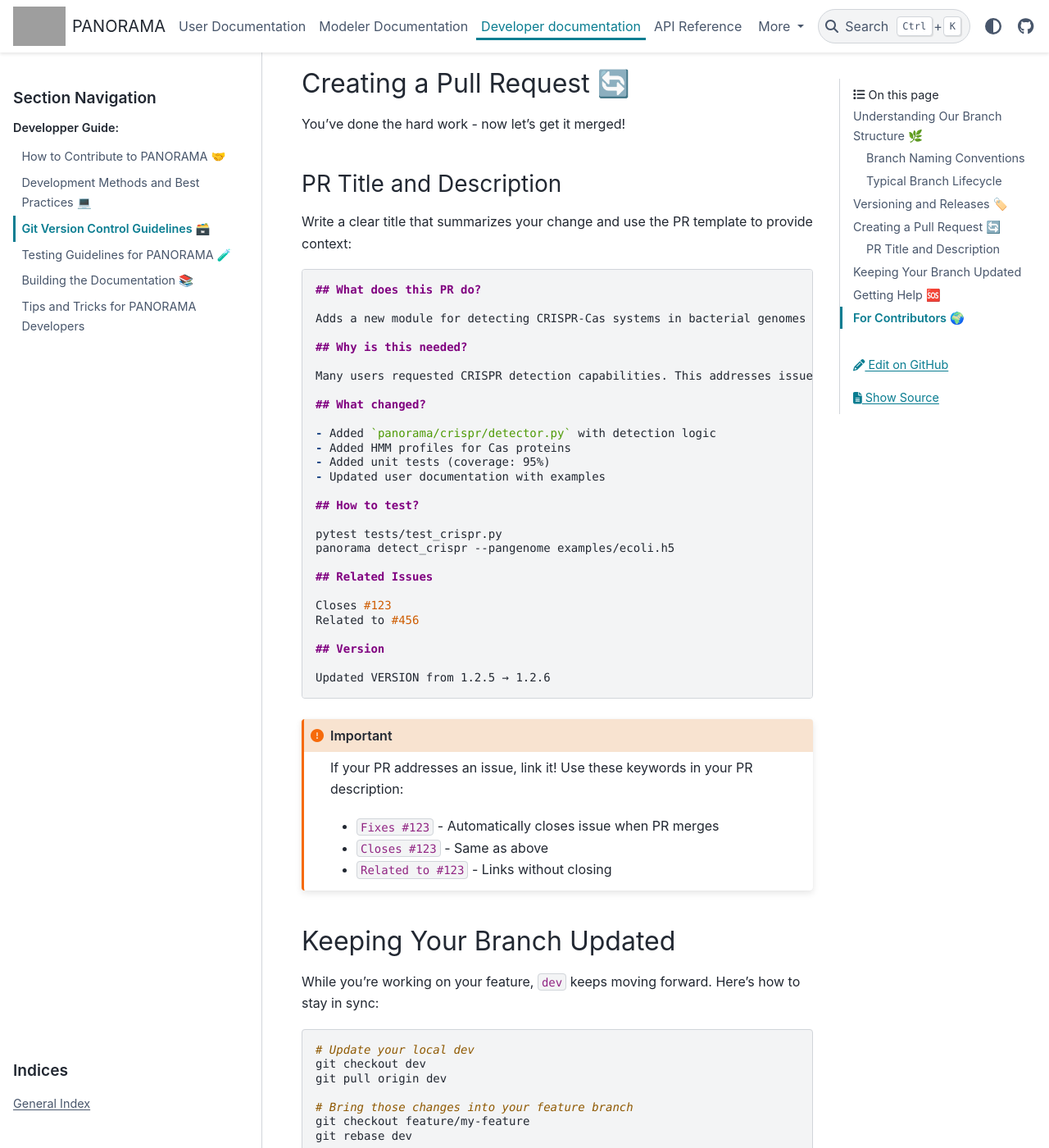
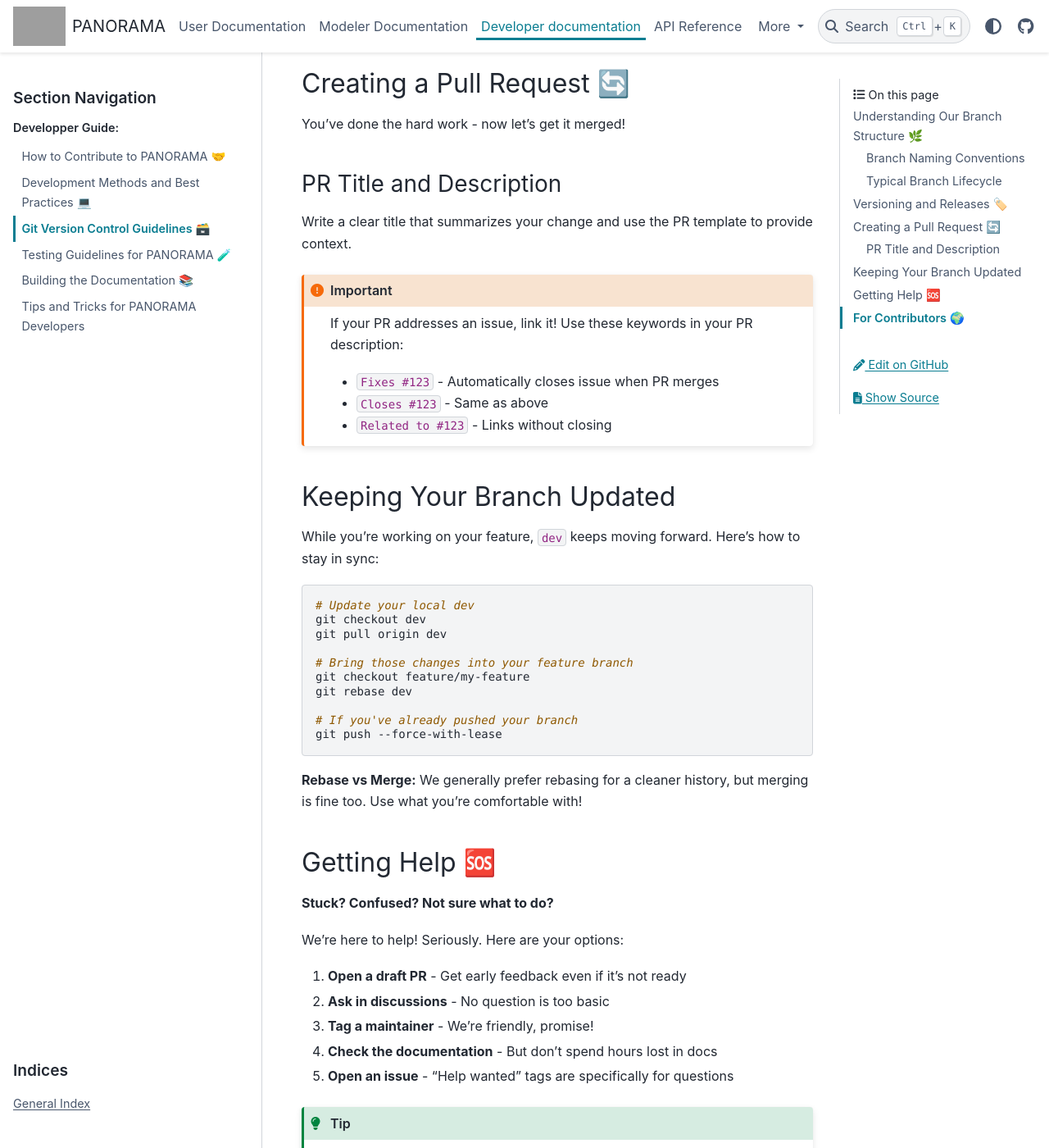
Before and after one commit to labgem/PANORAMA, a Sphinx documentation site: the page built from docs/developer/git.md, in a window 1280 px wide and 1400 px high, scrolled down 2527 px. Shown: the whole window at 82% size. Built offline with Sphinx 7.4.7 and the PyData theme 0.15.4, drawn with Linux system fonts in a browser that asks for light colours; the version number could not be read and is left out; grey boxes are pictures that could not be loaded.

Commit message:
Update PR guidelines in git.md
Removed outdated PR template and example content.

````diff
--- a/docs/developer/git.md
+++ b/docs/developer/git.md
@@ -97,38 +97,7 @@
 
 ### PR Title and Description
 
-Write a clear title that summarizes your change and use the PR template to provide context:
-
-```markdown
-## What does this PR do?
-
-Adds a new module for detecting CRISPR-Cas systems in bacterial genomes using HMM profiles.
-
-## Why is this needed?
-
-Many users requested CRISPR detection capabilities. This addresses issue #123.
-
-## What changed?
-
-- Added `panorama/crispr/detector.py` with detection logic
-- Added HMM profiles for Cas proteins
-- Added unit tests (coverage: 95%)
-- Updated user documentation with examples
-
-## How to test?
-
-pytest tests/test_crispr.py
-panorama detect_crispr --pangenome examples/ecoli.h5
-
-## Related Issues
-
-Closes #123
-Related to #456
-
-## Version
-
-Updated VERSION from 1.2.5 → 1.2.6
-```
+Write a clear title that summarizes your change and use the PR template to provide context.
 
 ```{important}
 If your PR addresses an issue, link it! Use these keywords in your PR description:
````
